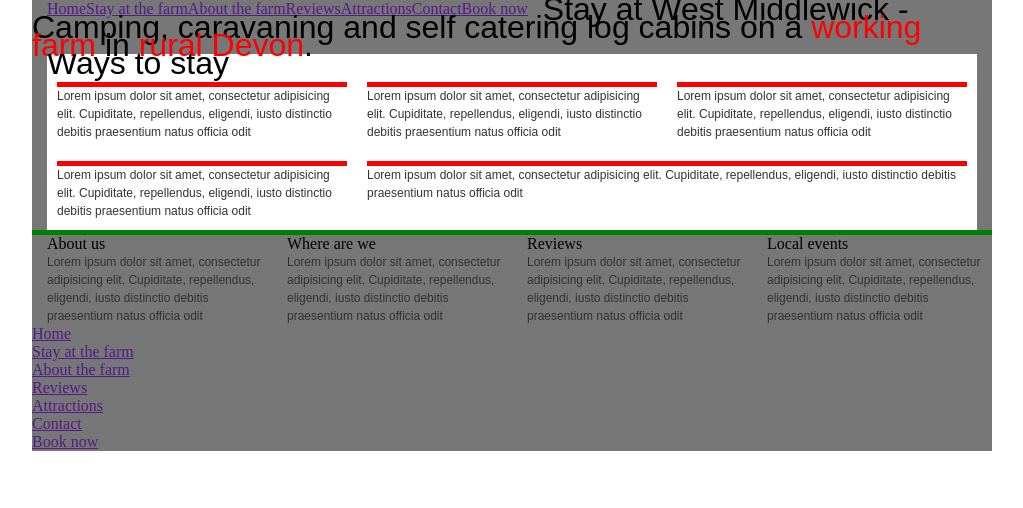
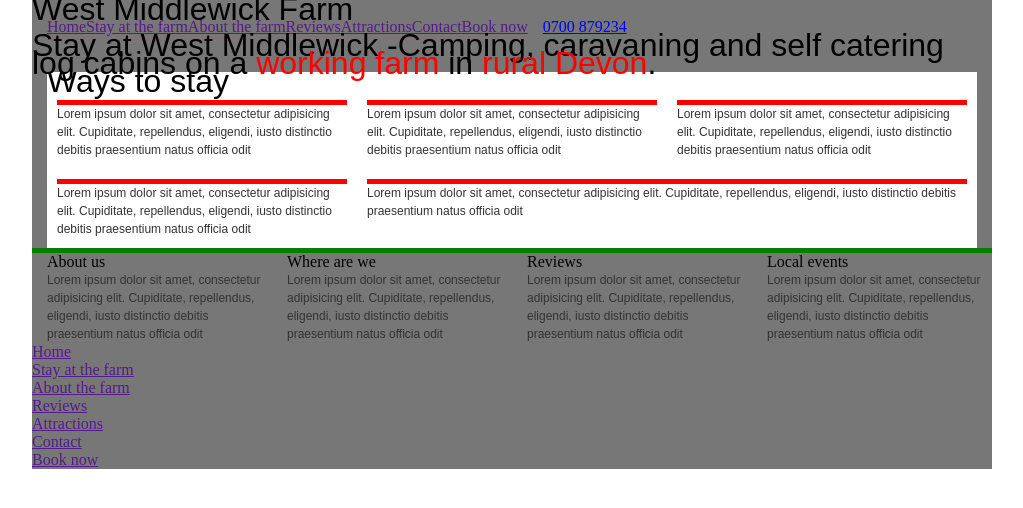
Before and after one commit to sibo2000/wmf-www, a PHP site: page /tpl-homeLanding.html in a window 1280 px wide. Shown: the top 508 px of the page, without its empty margins (128-1151 px from the left). Run offline with PHP 8.4, Linux system fonts and the light colour scheme; some libraries are stand-ins or nearby versions.

```diff
--- a/css/layout-styles.css
+++ b/css/layout-styles.css
@@ -28,6 +28,14 @@
 .mod-adBlock {
 	width: 100%;
 	float: left;
+}
+
+header {
+	overflow: hidden;
+}
+
+.l-masthead {
+	clear: both;
 }
 
 footer {
--- a/tpl-homeLanding.html
+++ b/tpl-homeLanding.html
@@ -17,7 +17,10 @@
 <body class="tpl-homeLanding">
   <div class="l-pagewrap">
     <header>
+      <h1>West Middlewick Farm</h1>
+      <a href="tel:0700 879234">0700 879234</a>
       <nav class="mod-mainNav">
+        <span id="showNav">Show Navigation</span>
         <ul>
           <li><a href="">Home</a></li>
           <li><a href="">Stay at the farm</a></li>
--- a/tpl-stayLanding.html
+++ b/tpl-stayLanding.html
@@ -17,7 +17,10 @@
 <body class="tpl-homeLanding">
   <div class="l-pagewrap">
     <header>
+      <h1>West Middlewick Farm</h1>
+      <a href="tel:0700 879234">0700 879234</a>
       <nav class="mod-mainNav">
+        <span id="showNav">Show Navigation</span>
         <ul>
           <li><a href="">Home</a></li>
           <li><a href="">Stay at the farm</a></li>
```
